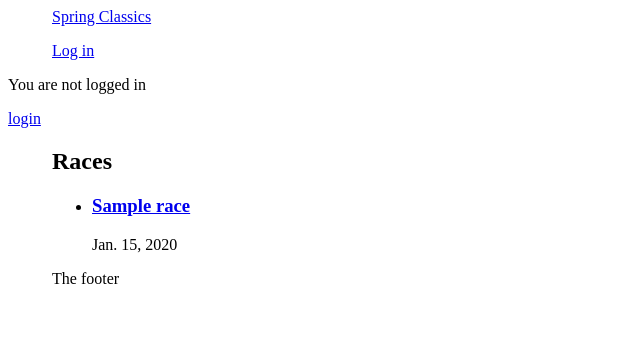
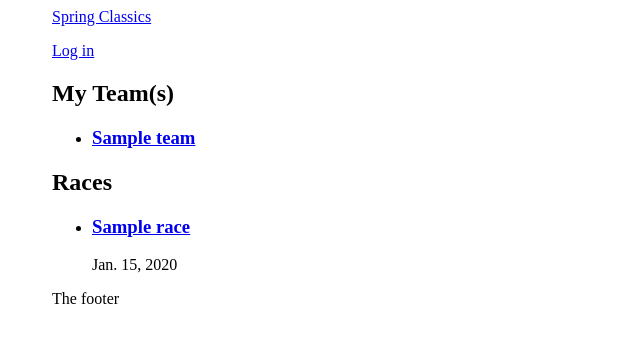
Before and after one commit to joelsmith80/modern-django, a Django app: template templates/races/index.html in a window 1280 px wide. Shown: the top 343 px of the page, without its empty margins (0-640 px from the left). Run offline with Django 3.2, Linux system fonts and the light colour scheme; the template is opened without the code that fills it: values that come from a table or form of the project are taken from there, others are empty; tables that the repository leaves empty hold one stand-in row (values such as "Sample post"); parts of the project's set-up code (start-up, migrations or seed data) failed here and were passed over.

Commit message:
Got home page spitting out my teams

```diff
--- a/templates/home.html
+++ b/templates/home.html
@@ -4,10 +4,4 @@
 {% block title %}Home{% endblock %}
 
 {% block content %}
-{% if user.is_authenticated %}
-  Hi {{ user.username }}!
-{% else %}
-  <p>You are not logged in</p>
-  <a href="{% url 'login' %}">login</a>
-{% endif %}
 {% endblock %}
--- a/templates/races/index.html
+++ b/templates/races/index.html
@@ -6,12 +6,26 @@
 
 {% block content %}
 
-{% if user.is_authenticated %}
-  Hi {{ user.username }}!
-{% else %}
-  <p>You are not logged in</p>
-  <a href="{% url 'login' %}">login</a>
-{% endif %}
+<section>
+  <div class="wrap">
+    <header class="section-header region">
+      <h2 class="section-title">My Team(s)</h2>
+    </header>
+    <div class="section-content region">
+      {% if team_list %}
+        <ul>
+          {% for team in team_list %}
+            <li>
+              <h3><a href="#">{{ team.name }}</a></h3>
+            </li>
+          {% endfor %}
+        </ul>
+      {% else %}
+        <p>You don't have any teams yet. <a href="{% url 'races:team_add' %}">Go add one.</a></p>
+      {% endif %}
+    </div>
+  </div>
+</section>
 
 <section>
   <div class="wrap">
@@ -19,9 +33,9 @@
       <h2 class="section-title">Races</h2>
     </header>
     <div class="section-content region">
-      {% if latest_races_list %}
+      {% if race_list %}
         <ul>
-          {% for race in latest_races_list %}
+          {% for race in race_list %}
             <li>
               <h3><a href="{% url 'races:race_show' race.slug %}">{{ race.name }}</a></li></h3>
               <p>{{ race.starts }}</p>
@@ -29,7 +43,7 @@
           {% endfor %}
         </ul>
       {% else %}
-      <p>No upcoming races</p>
+        <p>No upcoming races</p>
       {% endif %}
     </div>
   </div>
```
Also changed, not shown: project/races/views.py (+6 -2 lines).
